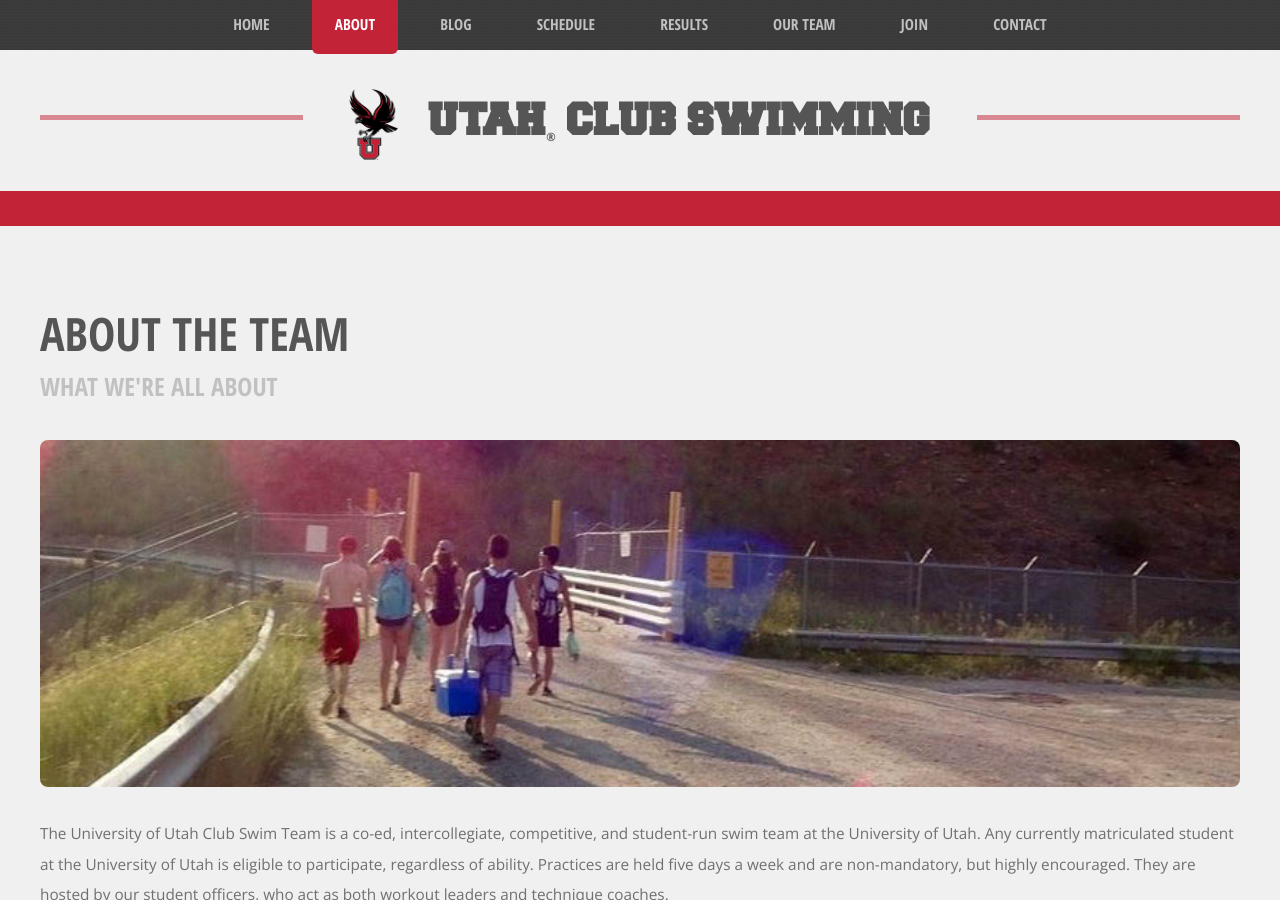
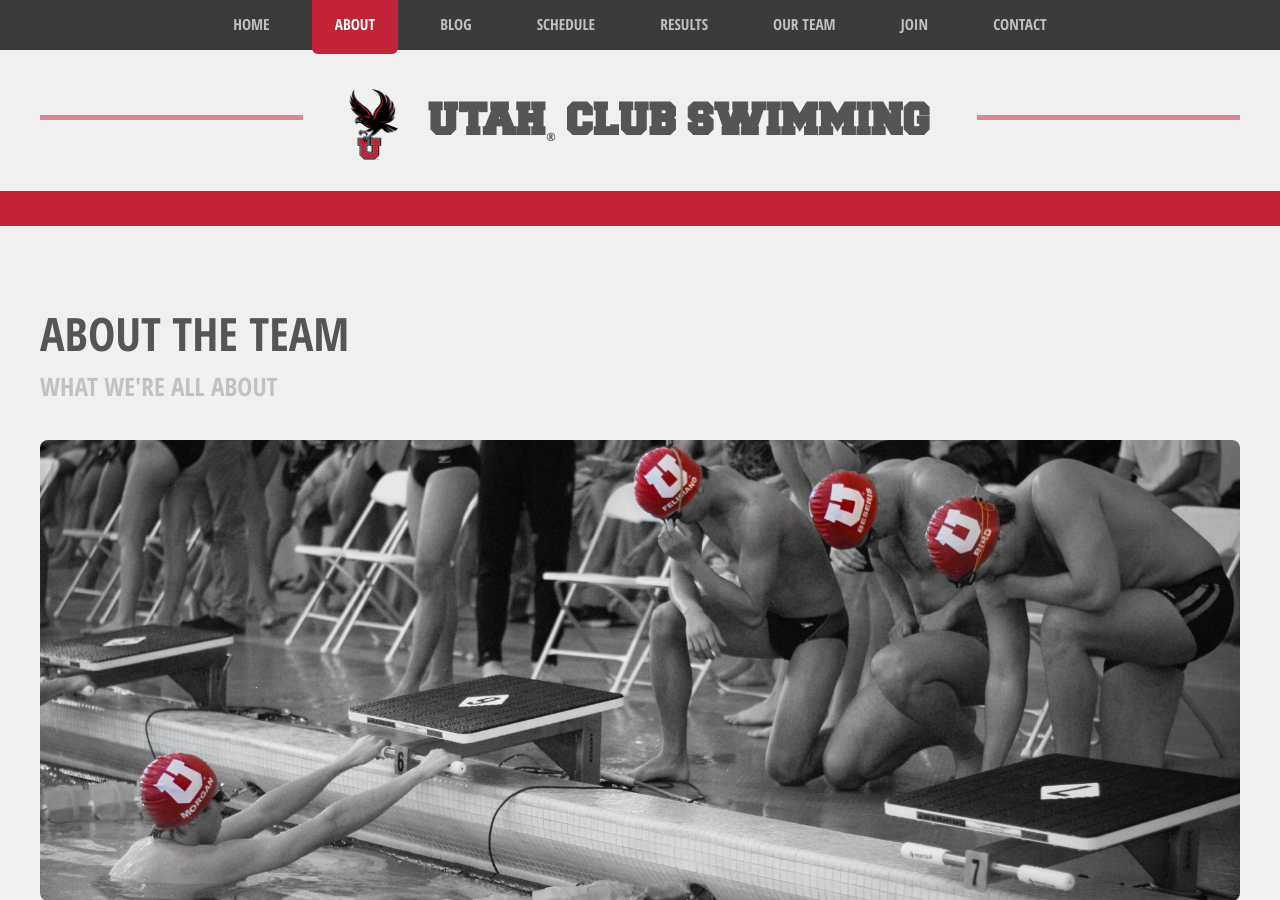
Before and after one commit to utahclubswimming/utahclubswimming.github.io, a Jekyll site: the page built from about.html, in a window 1280 px wide and 900 px high. Built offline with Jekyll 4.4.1, drawn with Linux system fonts in a browser that asks for light colours.

Commit message:
Resolves #192
Added new banner photos.

```diff
--- a/about.html
+++ b/about.html
@@ -18,7 +18,7 @@ permalink: /about/
                     </header>
 
                     <section>
-                        <span class="image featured"><img src="{{ site.image_url }}/focus-left.jpg" alt="" /></span>
+                        <span class="image featured"><img src="{{ site.image_url }}/about.jpg" alt="" /></span>
                         <p>
                             The University of Utah Club Swim Team is a co-ed, intercollegiate, competitive, and student-run
                             swim team at the University of Utah. Any currently matriculated student at the University of Utah
```
Also changed, not shown: assets/images/about.jpg (added), assets/images/banner.jpg, assets/images/focus-center.jpg (deleted), assets/images/focus-left.jpg (deleted), assets/images/focus-right.jpg (deleted), assets/images/old-ensign.jpg (deleted).
